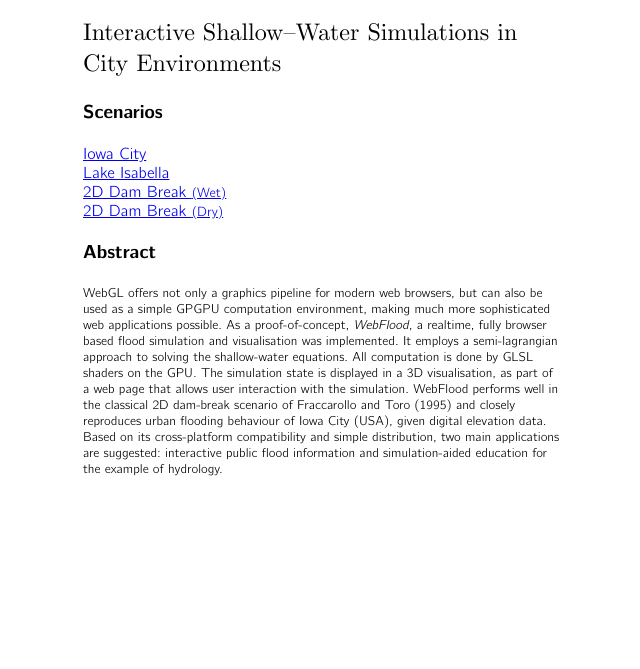
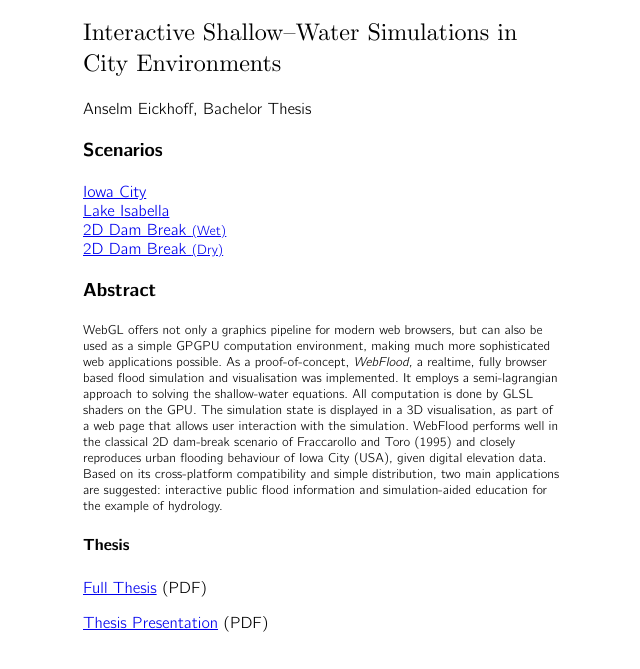
Before and after one commit to aeplay/WebFlood, a plain HTML site: page index.html in a window 1280 px wide. Shown: the part 93-762 px from the top of the page, without its empty margins (317-957 px from the left). Drawn offline with Linux system fonts and the light colour scheme.

Commit message:
Link to thesis and presentation

```diff
--- a/index.html
+++ b/index.html
@@ -44,6 +44,7 @@
 		<div id="intro" class="load">
 			<h1>WebFlood</h1>
 			<h2>Interactive Shallow&ndash;Water Simulations in City Environments</h2>
+			<p>Anselm Eickhoff, Bachelor Thesis</p>
 
 			<h3>Scenarios</h3>
 			<span id="scenarios"></span>
@@ -65,6 +66,10 @@
 				and simple distribution, two main applications are suggested: interactive
 				public flood information and simulation-aided education for the example of hydrology.
 			</p>
+
+			<h4>Thesis</h4>
+			<p><a href="interactive_shallow_water.pdf">Full Thesis</a> (PDF)</p>
+			<p><a href="interactive_shallow_water_presentation.pdf">Thesis Presentation</a> (PDF)</p>
 		</div>
 
 		<div id="frameDuration"></div>
```
